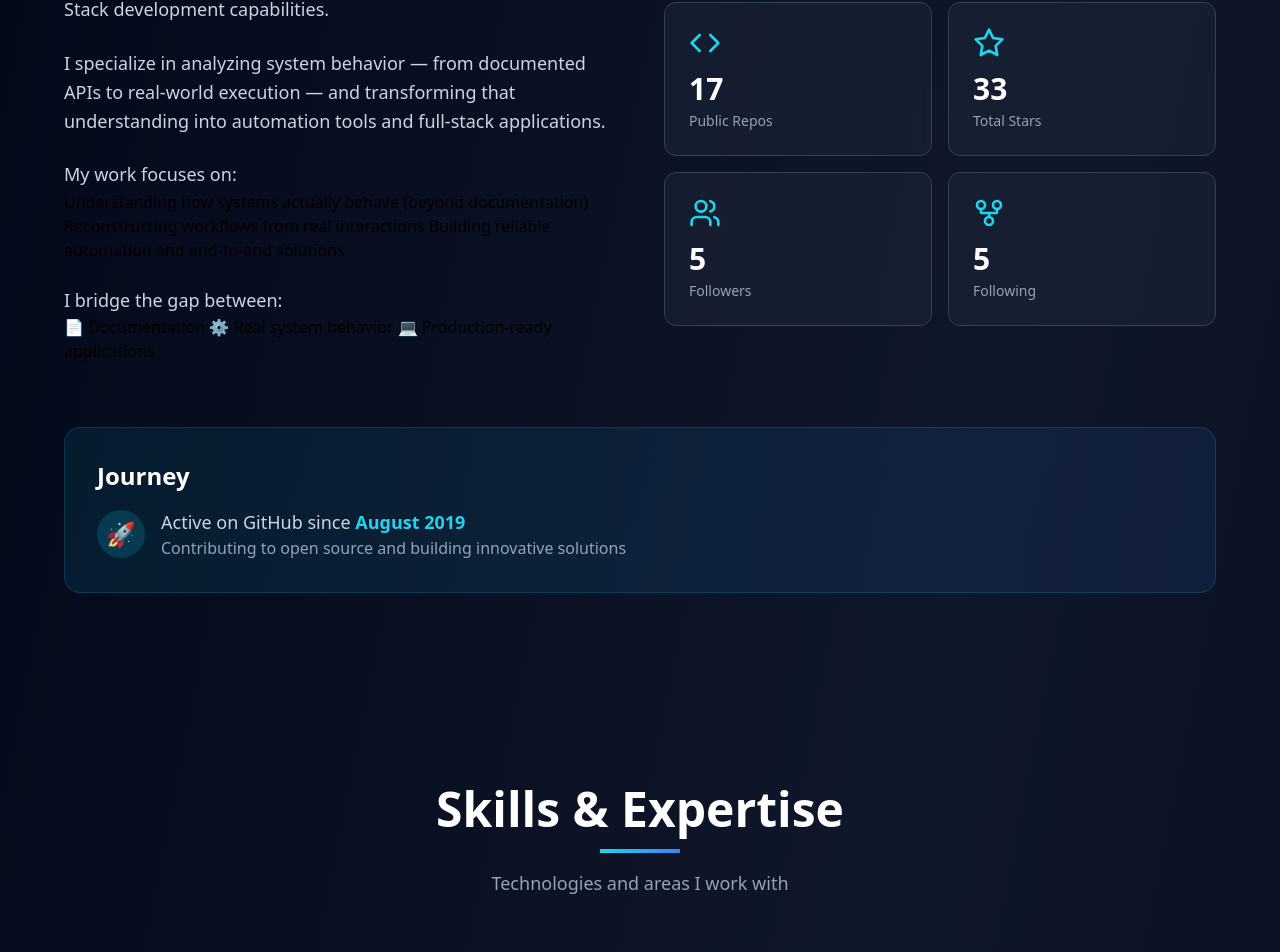
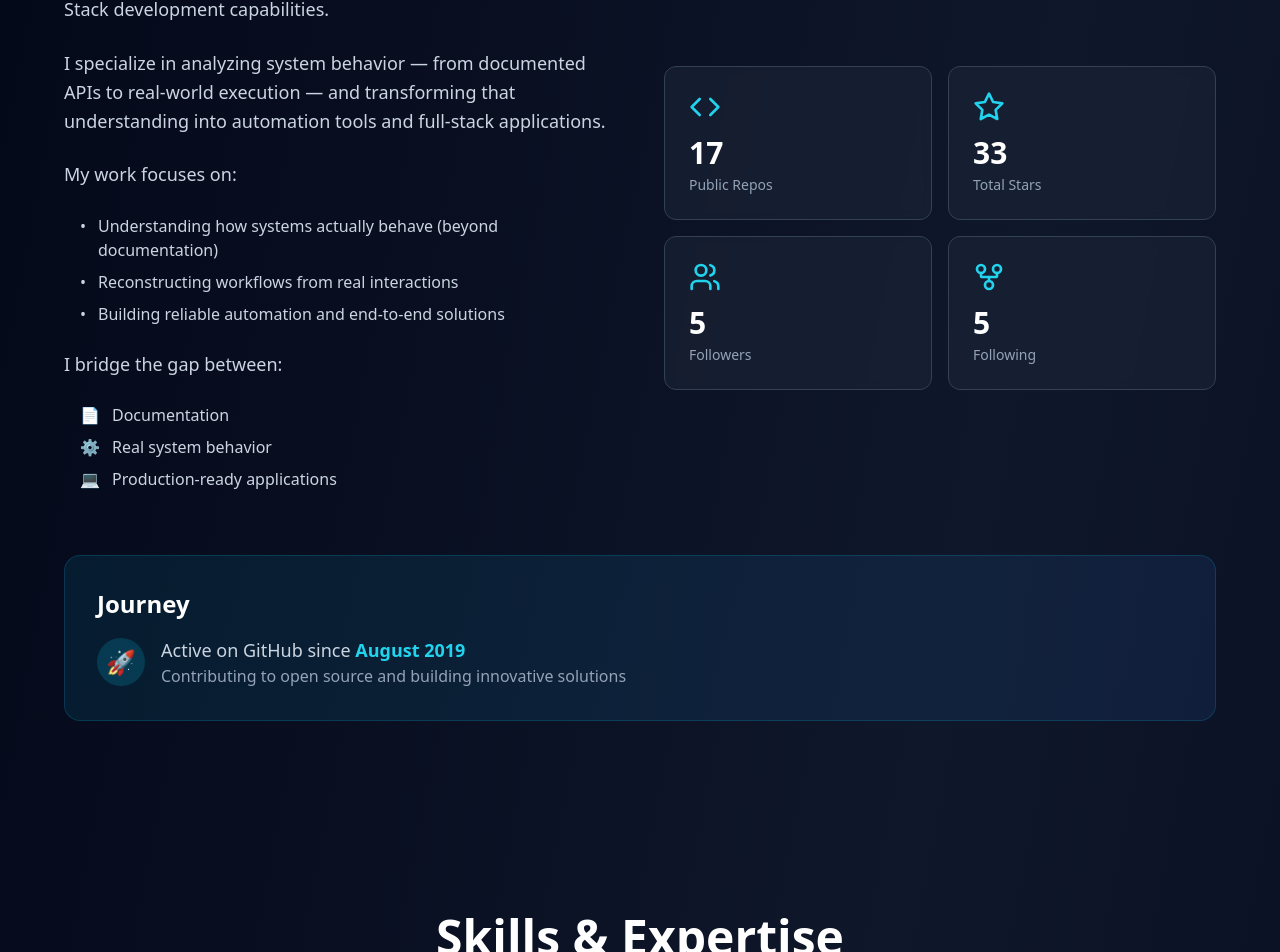
Before and after one commit to h4rdl0ckl3z/portfolio, a React (Vite) app: page / in a window 1280 px wide. Shown: the part 1062-2014 px from the top of the page. Built offline with nearby package versions, Linux system fonts and the light colour scheme.

Commit message:
fix: improve About section display with proper list formatting

```diff
--- a/src/components/About.tsx
+++ b/src/components/About.tsx
@@ -29,19 +29,37 @@ export default function About() {
             <p className="text-lg text-slate-300 leading-relaxed">
               My work focuses on:
             </p>
-            <span>
-                Understanding how systems actually behave (beyond documentation)
-                Reconstructing workflows from real interactions
-                Building reliable automation and end-to-end solutions
-            </span>
+            <ul className="space-y-2 ml-4">
+              <li className="text-slate-300 flex items-start">
+                <span className="mr-3">•</span>
+                <span>Understanding how systems actually behave (beyond documentation)</span>
+              </li>
+              <li className="text-slate-300 flex items-start">
+                <span className="mr-3">•</span>
+                <span>Reconstructing workflows from real interactions</span>
+              </li>
+              <li className="text-slate-300 flex items-start">
+                <span className="mr-3">•</span>
+                <span>Building reliable automation and end-to-end solutions</span>
+              </li>
+            </ul>
             <p className="text-lg text-slate-300 leading-relaxed">
               I bridge the gap between:
             </p>
-            <span>
-                📄 Documentation
-                ⚙️ Real system behavior
-                💻 Production-ready applications
-            </span>
+            <ul className="space-y-2 ml-4">
+              <li className="text-slate-300 flex items-start">
+                <span className="mr-3">📄</span>
+                <span>Documentation</span>
+              </li>
+              <li className="text-slate-300 flex items-start">
+                <span className="mr-3">⚙️</span>
+                <span>Real system behavior</span>
+              </li>
+              <li className="text-slate-300 flex items-start">
+                <span className="mr-3">💻</span>
+                <span>Production-ready applications</span>
+              </li>
+            </ul>
           </div>
 
           <div className="grid grid-cols-2 gap-4">
```
